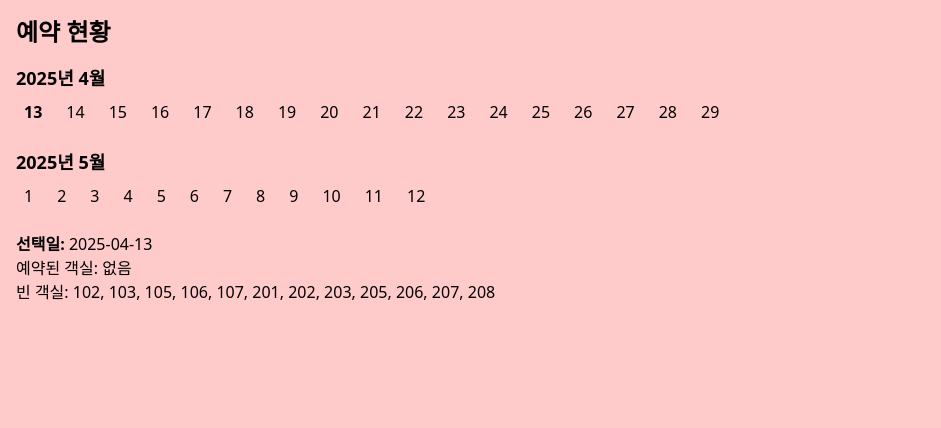
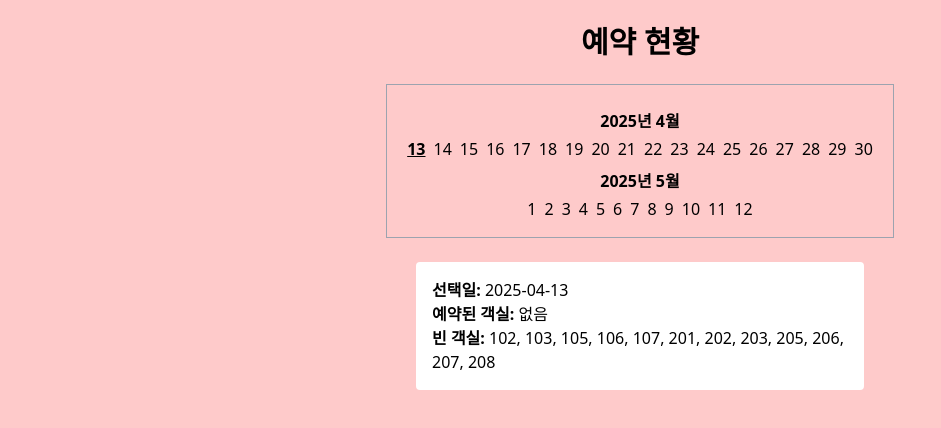
Before and after one commit to dongnam-motel/reservation-app, a React (Vite) app: page / in a window 1280 px wide. Shown: the top 428 px of the page, without its empty margins (0-941 px from the left). Built offline with nearby package versions, Linux system fonts and the light colour scheme; no server answers; the database is empty.

Commit message:
fix: remove duplicate rooms from 예약/빈 객실 목록

```diff
--- a/src/ReservationStatus.jsx
+++ b/src/ReservationStatus.jsx
@@ -1,104 +1,96 @@
-import React, { useEffect, useState } from 'react'
-import { supabase } from './supabaseClient'
+import React, { useState, useEffect } from "react";
+import { createClient } from "@supabase/supabase-js";
 
-const allRooms = [102, 103, 105, 106, 107, 201, 202, 203, 205, 206, 207, 208]
+const supabase = createClient(
+  import.meta.env.VITE_SUPABASE_URL,
+  import.meta.env.VITE_SUPABASE_ANON_KEY
+);
+
+const ALL_ROOMS = [
+  "102", "103", "105", "106", "107",
+  "201", "202", "203", "205", "206", "207", "208"
+];
 
 function formatDate(date) {
-  return date.toISOString().split('T')[0]
+  return date.toISOString().split("T")[0];
 }
 
-function isSameDay(a, b) {
-  return a.getFullYear() === b.getFullYear() &&
-         a.getMonth() === b.getMonth() &&
-         a.getDate() === b.getDate()
+function ReservationStatus() {
+  const [selectedDate, setSelectedDate] = useState(new Date());
+  const [reservations, setReservations] = useState([]);
+
+  useEffect(() => {
+    if (!selectedDate) return;
+
+    const fetchReservations = async () => {
+      const { data, error } = await supabase
+        .from("reservations")
+        .select("*")
+        .eq("reservation_date", formatDate(selectedDate));
+
+      if (error) {
+        console.error("Error fetching reservations:", error);
+      } else {
+        setReservations(data || []);
+      }
+    };
+
+    fetchReservations();
+  }, [selectedDate]);
+
+  const startDate = new Date();
+  const endDate = new Date();
+  endDate.setMonth(endDate.getMonth() + 1);
+
+  const calendarDates = [];
+  const currentDate = new Date(startDate);
+
+  while (currentDate < endDate) {
+    calendarDates.push(new Date(currentDate));
+    currentDate.setDate(currentDate.getDate() + 1);
+  }
+
+  const bookedRooms = [...new Set(reservations.map(r => r.room_number))];
+  const availableRooms = ALL_ROOMS.filter(room => !bookedRooms.includes(room));
+
+  return (
+    <div className="bg-red-200 min-h-screen p-6 text-center">
+      <h1 className="text-3xl font-bold mb-6">예약 현황</h1>
+
+      <div className="border border-gray-400 inline-block p-4 mb-6">
+        {calendarDates.map((date, index) => {
+          const isSelected = formatDate(date) === formatDate(selectedDate);
+          const isFirst = index === 0;
+          const label =
+            isFirst || date.getDate() === 1
+              ? `${date.getFullYear()}년 ${date.getMonth() + 1}월`
+              : "";
+
+          return (
+            <React.Fragment key={date.toISOString()}>
+              {label && (
+                <div className="font-semibold mt-2 mb-1">{label}</div>
+              )}
+              <button
+                onClick={() => setSelectedDate(date)}
+                className={`mx-1 ${
+                  isSelected ? "font-bold underline" : ""
+                }`}
+              >
+                {date.getDate()}
+              </button>
+            </React.Fragment>
+          );
+        })}
+      </div>
+
+      <div className="bg-white rounded p-4 text-left max-w-md mx-auto">
+        <p><strong>선택일:</strong> {formatDate(selectedDate)}</p>
+        <p><strong>예약된 객실:</strong> {bookedRooms.length > 0 ? bookedRooms.join(", ") : "없음"}</p>
+        <p><strong>빈 객실:</strong> {availableRooms.join(", ")}</p>
+      </div>
+    </div>
+  );
 }
 
-export default function ReservationStatus() {
-  const [selectedDate, setSelectedDate] = useState(new Date())
-  const [reservedRooms, setReservedRooms] = useState([])
-
-  useEffect(() => {
-    const fetchReservations = async () => {
-      const { data, error } = await supabase
-        .from('reservations')
-        .select('room_number')
-        .eq('reservation_date', formatDate(selectedDate))
-
-      if (!error) {
-        const reserved = data.map((r) => r.room_number)
-        setReservedRooms(reserved)
-      } else {
-        console.error(error)
-      }
-    }
-
-    fetchReservations()
-  }, [selectedDate])
-
-  const availableRooms = allRooms.filter((room) => !reservedRooms.includes(room))
-
-  const today = new Date()
-  const nextMonth = new Date(today)
-  nextMonth.setMonth(today.getMonth() + 1)
-
-  const calendarDates = []
-
-  // 1️⃣ 이번달: 오늘 ~ 말일까지
-  const lastDayThisMonth = new Date(today.getFullYear(), today.getMonth() + 1, 0)
-  for (let d = new Date(today); d <= lastDayThisMonth; d.setDate(d.getDate() + 1)) {
-    calendarDates.push(new Date(d))
-  }
-
-  // 2️⃣ 다음달: 1일 ~ 다음달 오늘 전날까지
-  const cutoffNext = new Date(today)
-  cutoffNext.setMonth(today.getMonth() + 1)
-  cutoffNext.setDate(today.getDate() - 1)
-  for (
-    let d = new Date(nextMonth.getFullYear(), nextMonth.getMonth(), 1);
-    d <= cutoffNext;
-    d.setDate(d.getDate() + 1)
-  ) {
-    calendarDates.push(new Date(d))
-  }
-
-  return (
-    <div className="bg-red-200 min-h-screen p-4">
-      <h1 className="text-2xl font-bold mb-4">예약 현황</h1>
-
-      {/* 월별 구분 */}
-      {[0, 1].map((monthOffset) => {
-        const refDate = new Date()
-        refDate.setMonth(refDate.getMonth() + monthOffset)
-        const label = `${refDate.getFullYear()}년 ${refDate.getMonth() + 1}월`
-        const monthDates = calendarDates.filter(
-          (d) => d.getMonth() === refDate.getMonth()
-        )
-
-        return (
-          <div key={monthOffset} className="mb-6">
-            <h2 className="font-bold text-lg mb-2">{label}</h2>
-            <div className="flex flex-wrap gap-2">
-              {monthDates.map((date, idx) => (
-                <button
-                  key={idx}
-                  onClick={() => setSelectedDate(new Date(date))}
-                  className="px-2"
-                >
-                  {isSameDay(date, selectedDate)
-                    ? <strong>{date.getDate()}</strong>
-                    : date.getDate()}
-                </button>
-              ))}
-            </div>
-          </div>
-        )
-      })}
-
-      <div className="mt-4">
-        <p><strong>선택일:</strong> {formatDate(selectedDate)}</p>
-        <p>예약된 객실: {reservedRooms.length > 0 ? reservedRooms.join(', ') : '없음'}</p>
-        <p>빈 객실: {availableRooms.join(', ')}</p>
-      </div>
-    </div>
-  )
-}
+export default ReservationStatus;
```
